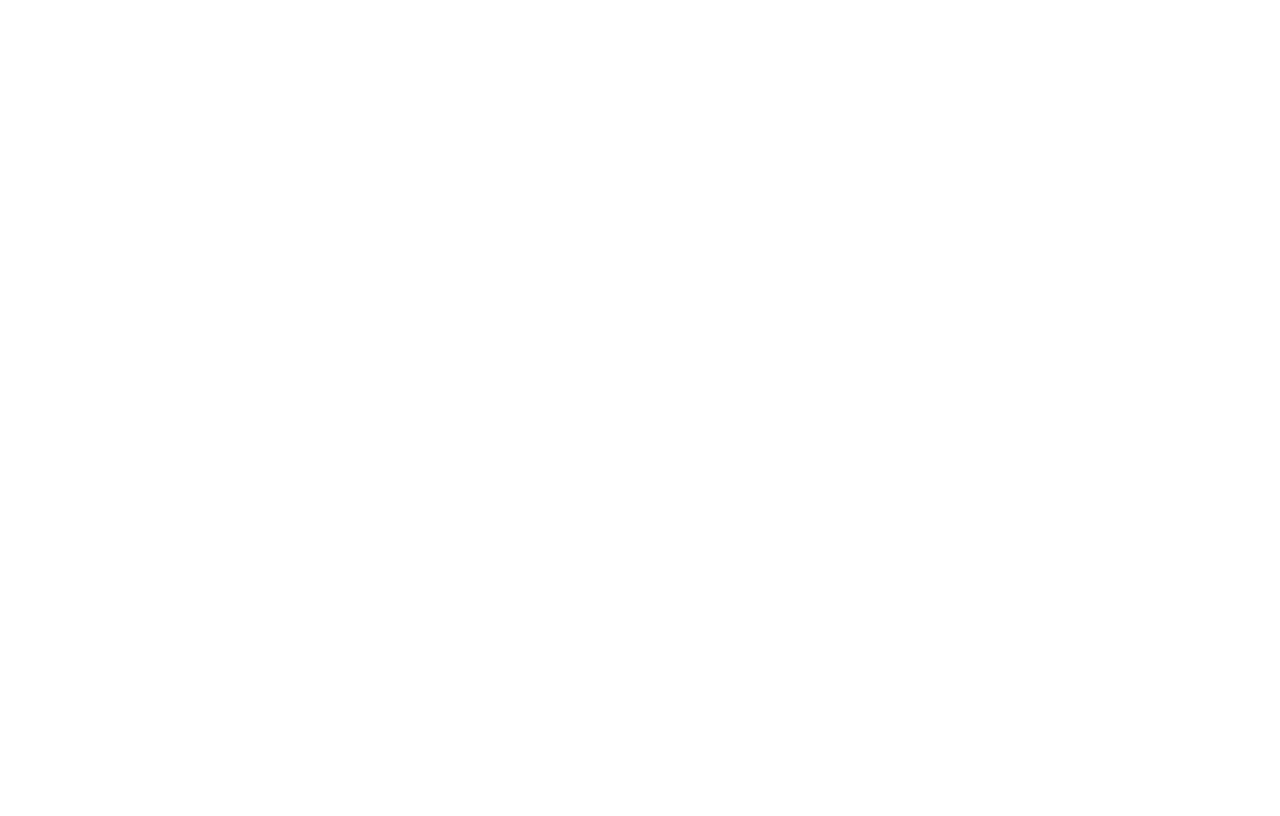
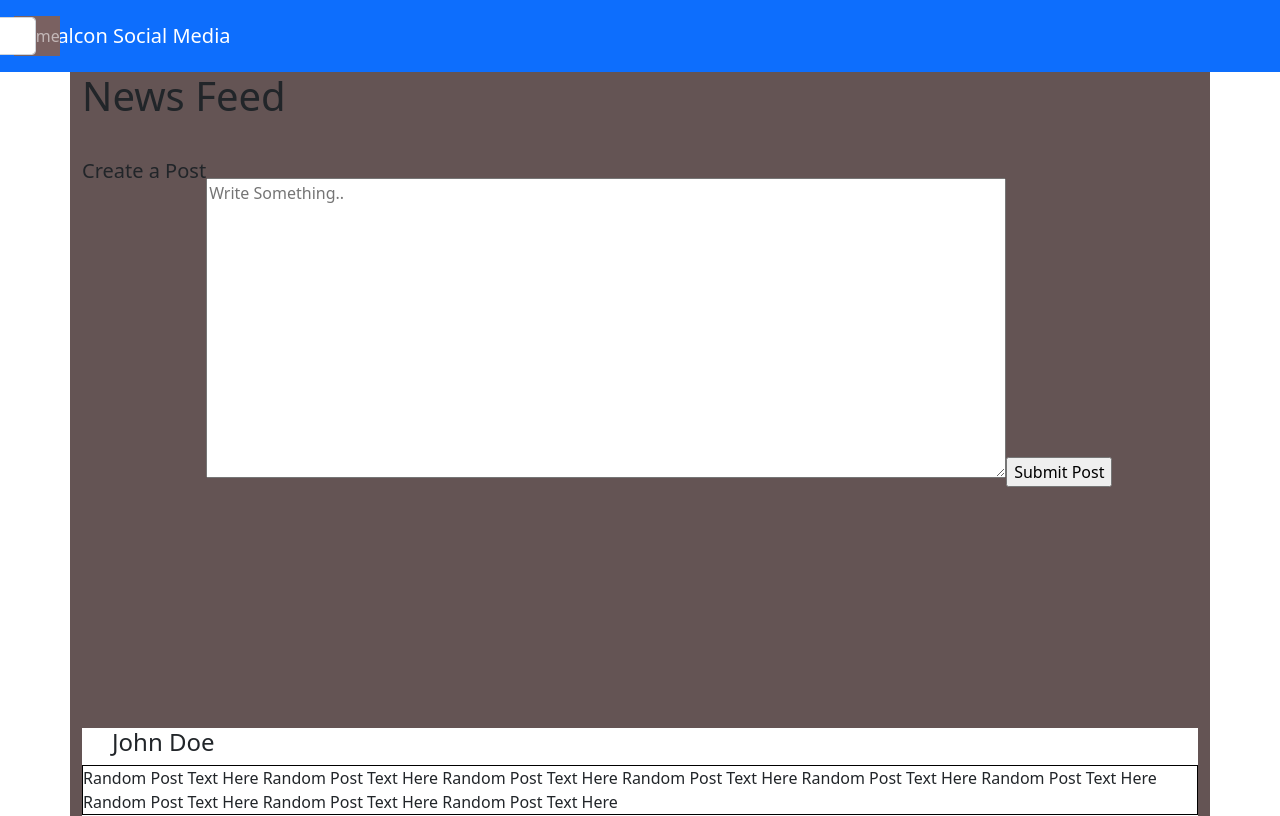
Before and after one commit to JordanSchwartz97/SocialMedia-clone-react, a React (Create React App) app: page /home in a window 1280 px wide. Shown: the top 816 px of the page. Built offline with nearby package versions, Linux system fonts and the light colour scheme.

Commit message:
Added working navbar

```diff
--- a/src/components/app.jsx
+++ b/src/components/app.jsx
@@ -3,15 +3,17 @@
 import ProfilePage from './profile/profile';
 import LoginPage from './loginpage/LoginPage';
 import {Switch, Route} from 'react-router-dom';
-
+import Home from './home/Home';
  const AppHooks = () => {
      return(
          <div>
+             <NavBar/>
             <Switch>
                 <Route path = "/" exact component ={LoginPage} />
+                <Route path = "/home" component = {Home}/>
                 <Route path = "/profile" component ={ProfilePage} />
+            </Switch>
 
-            </Switch>
          </div>
 
      )
--- /dev/null
+++ b/src/components/home/Home.jsx
@@ -0,0 +1,11 @@
+import React from 'react'
+import CreatePost from '../createpost/CreatePost'
+
+
+export default function Home() {
+    return (
+        <div>
+           <CreatePost/>
+        </div>
+    )
+}
--- a/src/components/loginpage/LoginPage.jsx
+++ b/src/components/loginpage/LoginPage.jsx
@@ -47,7 +47,7 @@
 
         if (token ){
             console.log("history push")
-            props.history.push('/profile');
+            props.history.push('/home');
             }
             else {
                 console.log("failed")
@@ -83,6 +83,7 @@
         </div>
         {error && <><small style={{ color: 'red' }}>{error}</small><br /></>}<br />
         <input type="button" value={loading ? 'Loading...' : 'Login'} onClick={ login} disabled={loading} /><br />
+        <input type="button" value={loading ? 'Loading...' : 'Login'} onClick={ login} disabled={loading} /><br />
       </div>
     );
   }
--- a/src/components/navbar/Navbar.jsx
+++ b/src/components/navbar/Navbar.jsx
@@ -11,10 +11,10 @@
             <nav className ="navbar navbar-dark bg-primary">
             <a className="navbar-brand">Blue Falcon Social Media</a>
             <ul className= "navbar-nav">
-                <a className="nav-link" href="#">Home <span className="sr-only">(current)</span></a>
+                <a className="nav-link" href="/home">Home <span className="sr-only"></span></a>
             </ul>
             <ul className= "navbar-item">
-                <a className="nav-link" href="#">Profile <span className="sr-only"></span></a>
+                <a className="nav-link" href="/profile">Profile <span className="sr-only"></span></a>
             </ul>
             <input className="form-control" type="search" placeholder="Search" aria-label="Search"></input>
                 <button className="btn" type="submit">Search</button>
--- a/src/components/profile/profile.jsx
+++ b/src/components/profile/profile.jsx
@@ -7,7 +7,6 @@
     return (
         <>
         <div className="NavBar">
-            <NavBar />
         </div>
 
         <div className="profilePage">
```
Also changed, not shown: src/components/home/Home.css (added).
